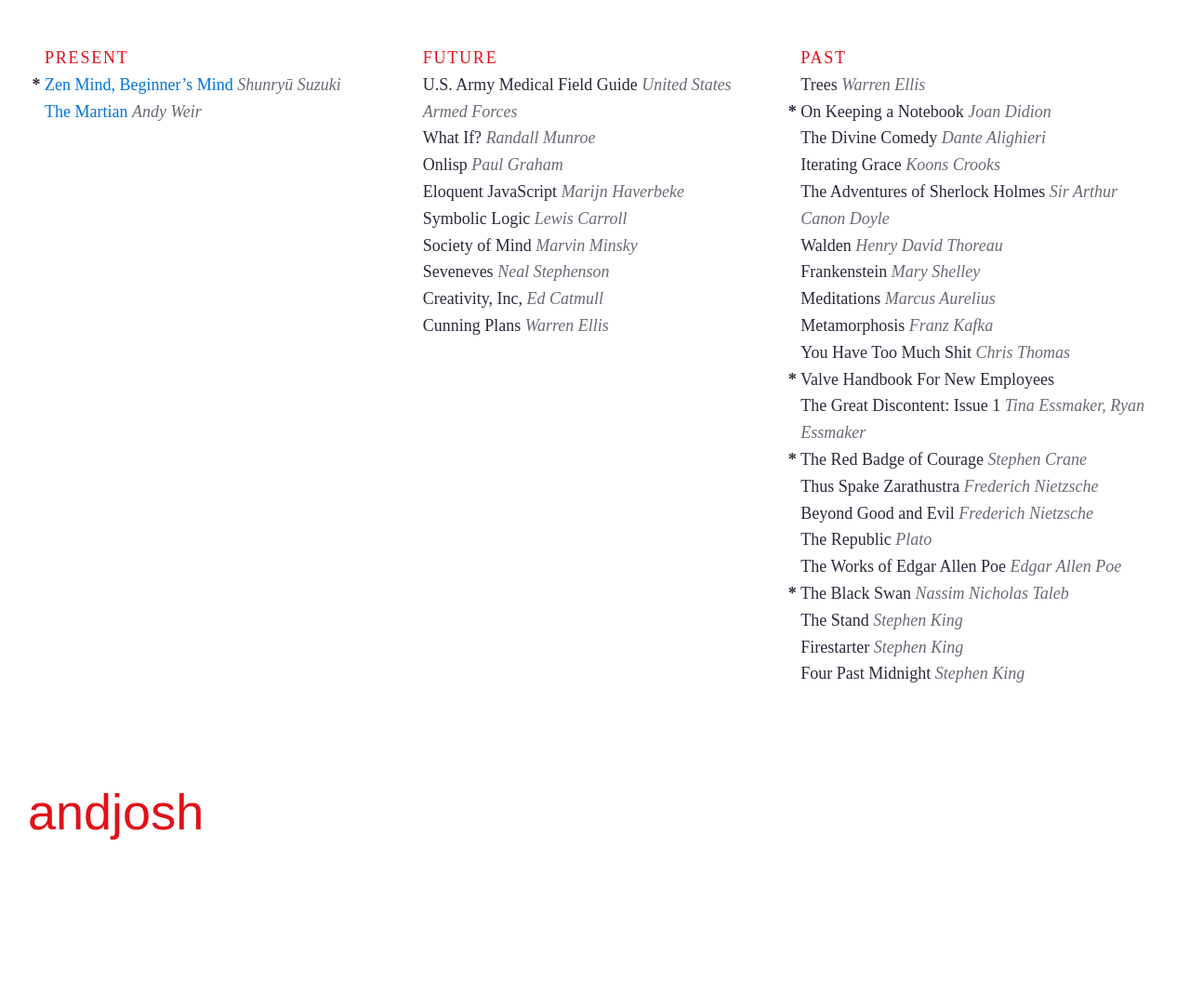
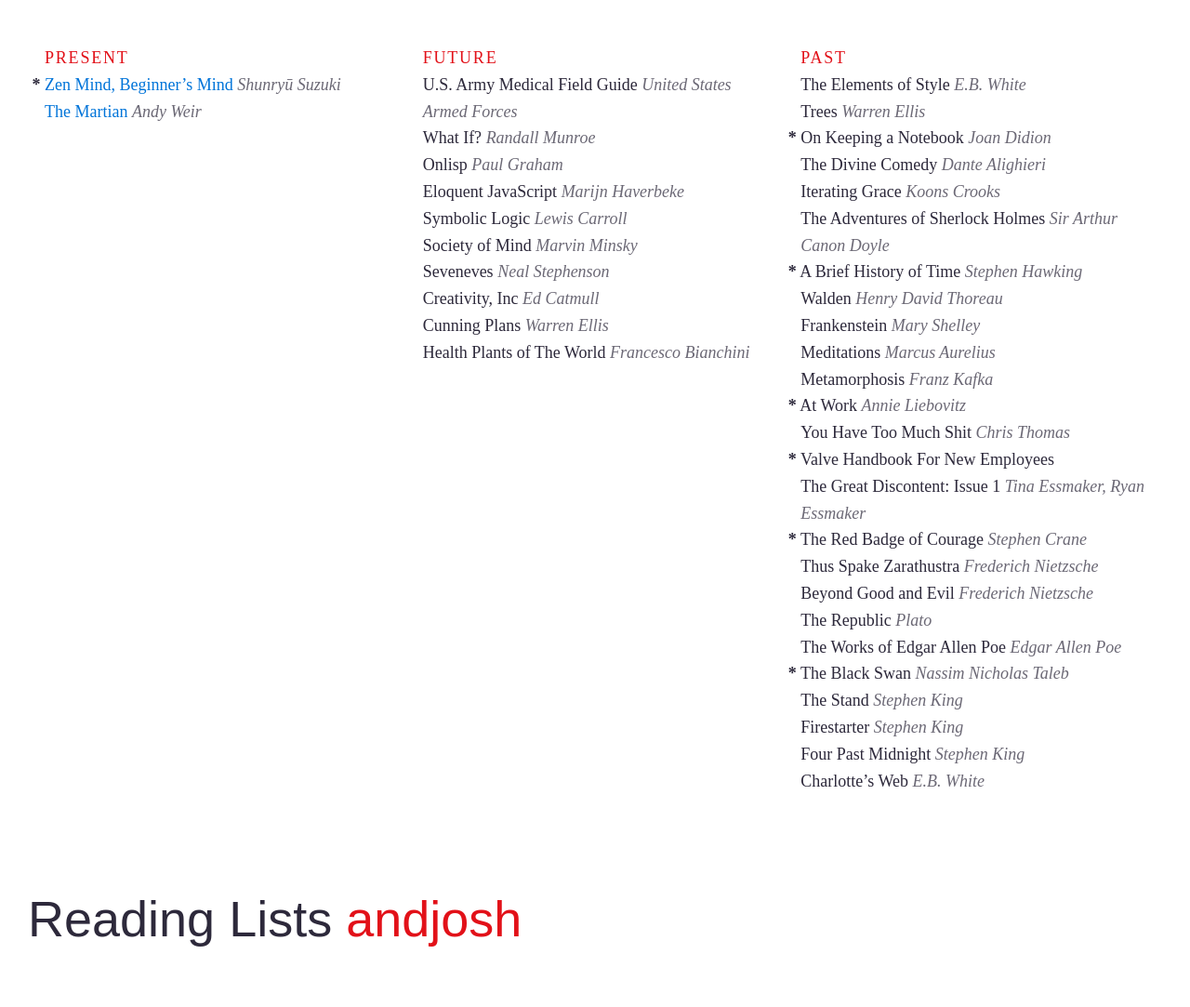
Before and after one commit to joshbeckman/andjosh.github.io, a Jekyll site: the page built from reading-lists.md, in a window 1280 px wide. Shown: the whole page at 93% size. Built offline with Jekyll 4.4.1, drawn with Linux system fonts in a browser that asks for light colours; Markdown is read by kramdown in place of the engine named in the settings; before the commit the page ends 968 px from its top, so only the background shows below that.

Commit message:
Strating more lists

```diff
--- a/_layouts/list.html
+++ b/_layouts/list.html
@@ -31,6 +31,7 @@
 }
 .lists ul li strong:first-child {
     margin-left: -0.75em;
+    cursor: pointer;
 }
 .lists ul li em {
     opacity: 0.7;
@@ -47,6 +48,12 @@
 </div>
 <br/>
 <h2 class="site-title">
-    <a href="/" rel="home" title="{{ site.title }}">{{ site.title }}</a>
+    {{ page.title }} <a href="/" rel="home" title="{{ site.title }}">{{ site.title }}</a>
 </h2>
 <img src="http://sounds.andjosh.com/record?id=andjosh&tone=329.63" style="display:none" />
+<script>
+var a = document.querySelectorAll('.lists ul li strong');
+for (var i = 0; i < a.length; i++) {
+    a[i].title = 'Recommended';
+}
+</script>
--- a/reading-lists.md
+++ b/reading-lists.md
@@ -16,20 +16,24 @@
 - Symbolic Logic _Lewis Carroll_
 - Society of Mind _Marvin Minsky_
 - Seveneves _Neal Stephenson_
-- Creativity, Inc, _Ed Catmull_
+- Creativity, Inc _Ed Catmull_
 - Cunning Plans _Warren Ellis_
+- Health Plants of The World _Francesco Bianchini_
 
 <!--two items:-->
 
+- The Elements of Style _E.B. White_
 - Trees _Warren Ellis_
 - __*__ On Keeping a Notebook _Joan Didion_
 - The Divine Comedy _Dante Alighieri_
 - Iterating Grace _Koons Crooks_
 - The Adventures of Sherlock Holmes _Sir Arthur Canon Doyle_
+- __*__ A Brief History of Time _Stephen Hawking_
 - Walden _Henry David Thoreau_
 - Frankenstein _Mary Shelley_
 - Meditations _Marcus Aurelius_
 - Metamorphosis _Franz Kafka_
+- __*__ At Work _Annie Liebovitz_
 - You Have Too Much Shit _Chris Thomas_
 - __*__ Valve Handbook For New Employees
 - The Great Discontent: Issue 1 _Tina Essmaker, Ryan Essmaker_
@@ -42,3 +46,4 @@
 - The Stand _Stephen King_
 - Firestarter _Stephen King_
 - Four Past Midnight _Stephen King_
+- Charlotte's Web _E.B. White_
```
Also changed, not shown: camera-lists.md (added, +24 -0 lines), motorcycle-lists.md (added, +17 -0 lines).
